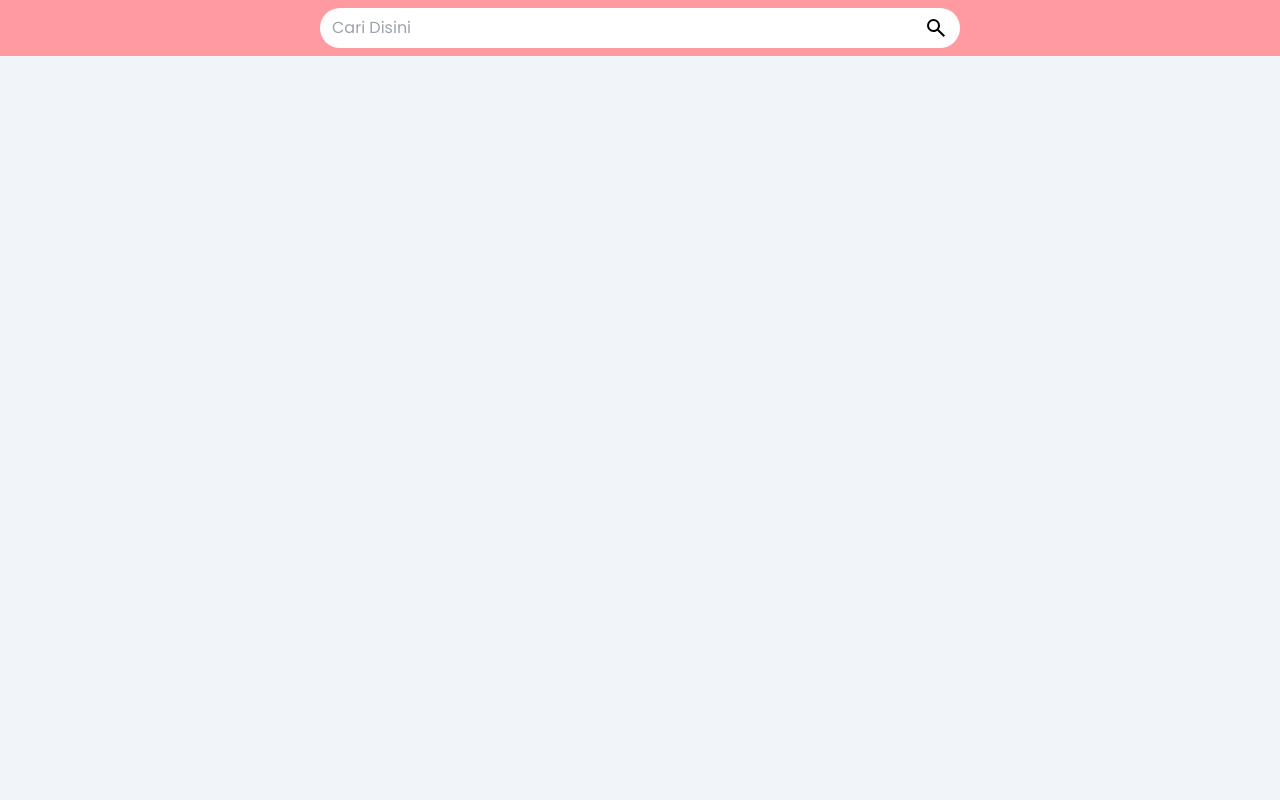
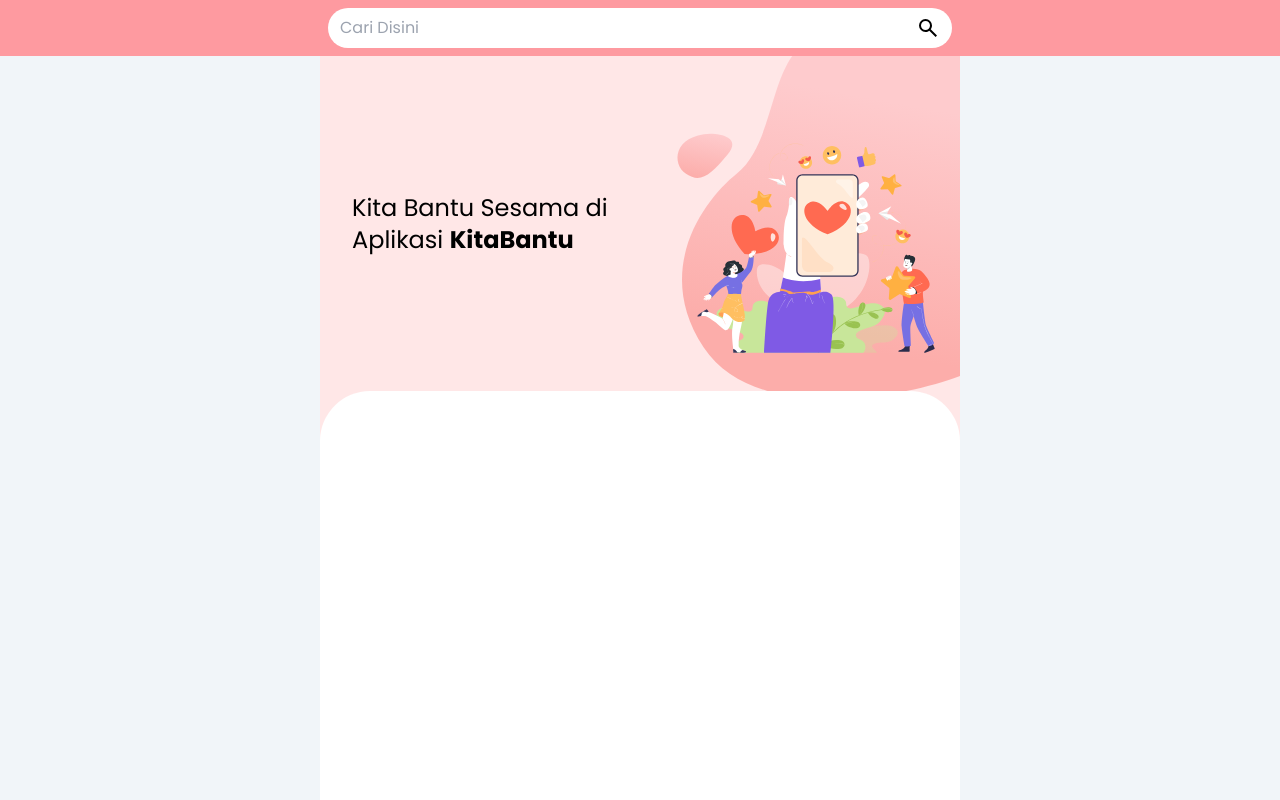
Before and after one commit to AQodS/crowd-funding, a website: page index.html in a window 1280 px wide. Shown: the top 800 px of the page. Drawn offline with Linux system fonts and the light colour scheme.

Commit message:
feat: home

```diff
--- a/index.html
+++ b/index.html
@@ -10,14 +10,14 @@
   <link href="https://fonts.googleapis.com/css2?family=Poppins:wght@400;500;600;700&display=swap" rel="stylesheet">
   <!-- Tailwind -->
   <link rel="stylesheet" href="./src/output.css">
-  <title>Kita Bantu</title>
+  <title>KitaBantu</title>
 </head>
 
 <body class="bg-slate-100 font-poppins">
-  <nav class="bg-pink-custom w-full py-2">
+  <nav class="bg-pink-custom w-full py-2 top-0 sticky">
     <div class="flex mx-auto max-w-screen-sm">
-      <input class="w-full rounded-s-full px-3 py-2" type="text" placeholder="Cari Disini">
-      <button class="bg-white rounded-e-full px-3 py-2" type="submit">
+      <input class="w-full rounded-s-full px-3 py-2 ms-2" type="text" placeholder="Cari Disini">
+      <button class="bg-white rounded-e-full px-3 py-2 me-2" type="submit">
         <svg xmlns="http://www.w3.org/2000/svg" height="24px" viewBox="0 -960 960 960" width="24px">
           <path
             d="M784-120 532-372q-30 24-69 38t-83 14q-109 0-184.5-75.5T120-580q0-109 75.5-184.5T380-840q109 0 184.5 75.5T640-580q0 44-14 83t-38 69l252 252-56 56ZM380-400q75 0 127.5-52.5T560-580q0-75-52.5-127.5T380-760q-75 0-127.5 52.5T200-580q0 75 52.5 127.5T380-400Z" />
@@ -25,6 +25,23 @@
       </button>
     </div>
   </nav>
+
+  <main class="mx-auto max-w-screen-sm bg-[#FFE7E7] min-h-screen">
+    <div class="grid grid-cols-2">
+      <div class="flex items-center px-8">
+        <h1 class="text-2xl">
+          Kita Bantu Sesama di Aplikasi <span class="font-bold">KitaBantu</span>
+        </h1>
+      </div>
+      <div class="flex justify-end">
+        <img src="./assets/images/Mask group.svg" alt="">
+      </div>
+    </div>
+
+    <div class="w-full min-h-screen bg-white rounded-t-[50px]">
+
+    </div>
+  </main>
 </body>
 
 </html>
```
Also changed, not shown: src/output.css.
